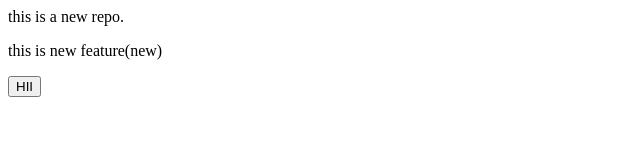
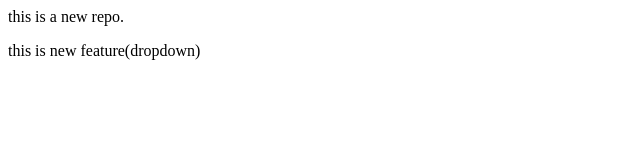
Before and after one commit to Virkar-with-code/LocalRepo, a plain HTML site: page index.html in a window 1280 px wide. Shown: the whole page, without its empty margins (0-640 px from the left). Drawn offline with Linux system fonts and the light colour scheme.

Commit message:
dropdown

```diff
--- a/index.html
+++ b/index.html
@@ -1,3 +1,2 @@
 <p>this is a new repo.</p>
-<p>this is new feature(new)</p>
-<button>HII</button>
+<p>this is new feature(dropdown)</p>
```
